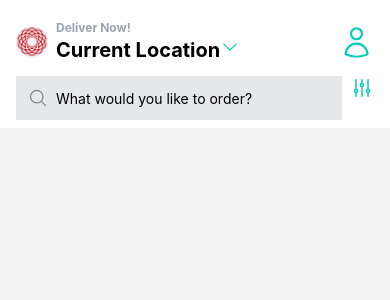
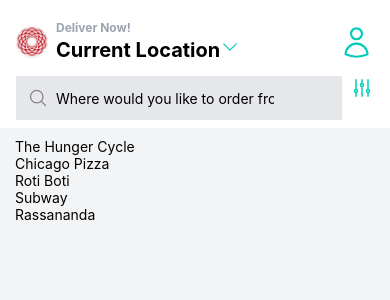
Before and after one commit to pyjamaproggers/ashoka-food-app-demo, a React Native app: screen /Home in a window 390 px wide. Shown: the top 300 px of the page. Built offline with nearby package versions, Linux system fonts and the light colour scheme.

Commit message:
HomeScreen Top Done

```diff
--- /dev/null
+++ b/screens/Categories.js
@@ -0,0 +1,21 @@
+import { ScrollView, Text, View } from 'react-native'
+import React from 'react'
+import CategoryCard from './CategoryCard'
+import THC from '../assets/THC.jpg'
+const Categories = () => {
+  return (
+    <ScrollView
+    contentContainerStyle={{
+        paddingHorizontal:15,
+        paddingTop:10,
+    }}>
+      <CategoryCard image={THC} name = "The Hunger Cycle"/>
+      <CategoryCard image={THC} name = "Chicago Pizza"/>
+      <CategoryCard image={THC} name = "Roti Boti"/>
+      <CategoryCard image={THC} name = "Subway"/>
+      <CategoryCard image={THC} name = "Rassananda"/>
+    </ScrollView>
+  )
+}
+
+export default Categories
--- /dev/null
+++ b/screens/CategoryCard.js
@@ -0,0 +1,12 @@
+import { View, Text } from 'react-native'
+import React from 'react'
+
+const CategoryCard = ({image, name}) => {
+  return (
+    <View>
+      <Text>{name}</Text>
+    </View>
+  )
+}
+
+export default CategoryCard
--- a/screens/HomeScreen.js
+++ b/screens/HomeScreen.js
@@ -1,8 +1,9 @@
-import { View, Text, Image, TextInput } from 'react-native'
+import { View, Text, Image, TextInput, ScrollView } from 'react-native'
 import { SafeAreaView } from 'react-native-safe-area-context'
 import React, { useLayoutEffect } from 'react'
 import { useNavigation } from '@react-navigation/native';
 import AshokaLogo from '../assets/ASHOKAWHITELOGO.png';
+import Categories from './Categories';
 import {
   UserIcon,
   ChevronDownIcon,
@@ -40,12 +41,22 @@
         <View className="flex-row space-x-2 flex-1 bg-gray-200 p-3">
           <MagnifyingGlassIcon color="gray" size={20} />
           <TextInput
-            placeholder="What would you like to order?"
+            placeholder="Where would you like to order from?"
             keyboardType="default"
           />
         </View>
         <AdjustmentsVerticalIcon color="#00CCBB" />
       </View>
+
+      {/* Body */}
+
+      <ScrollView className="bg-gray-100"
+      contentContainerStyle={{
+        paddingBottom:100,
+      }}>
+
+      <Categories/>
+      </ScrollView>
   </SafeAreaView>
   )
 }
```
Also changed, not shown: assets/THC.jpg (added).
